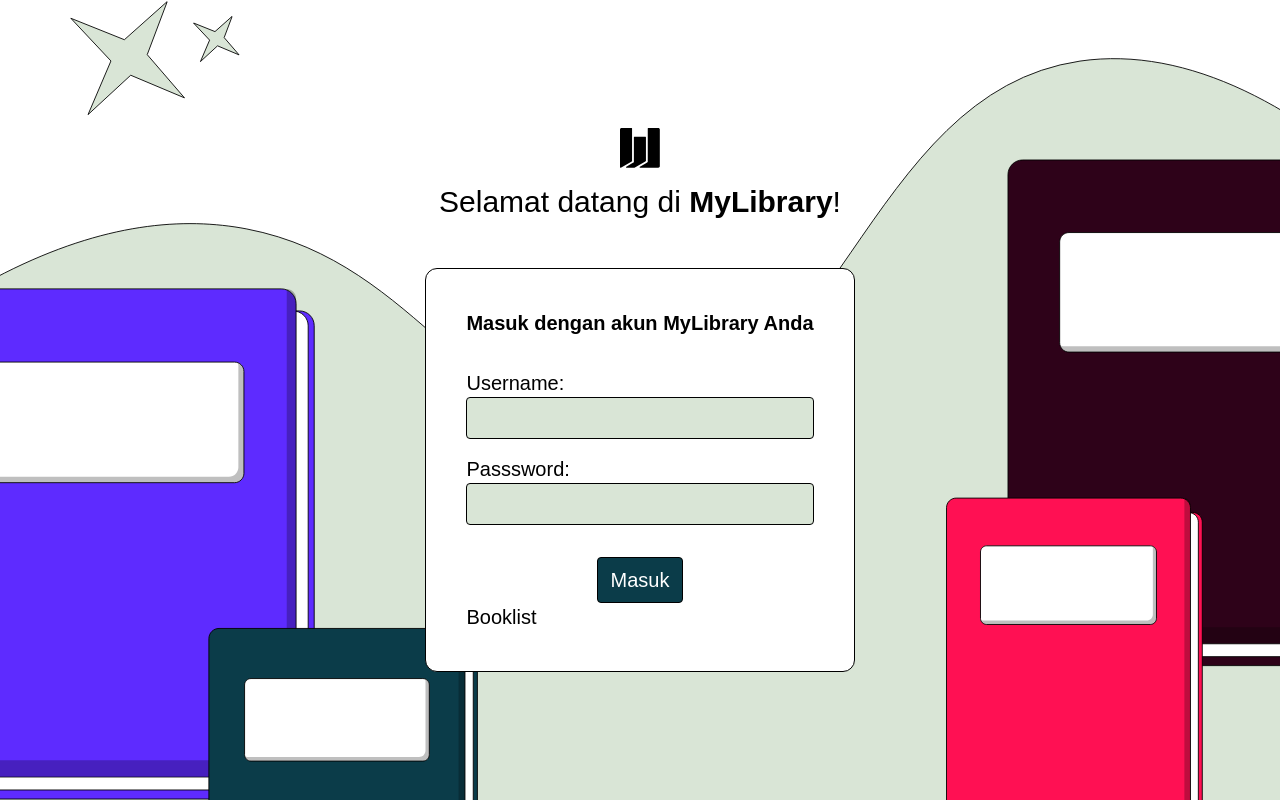
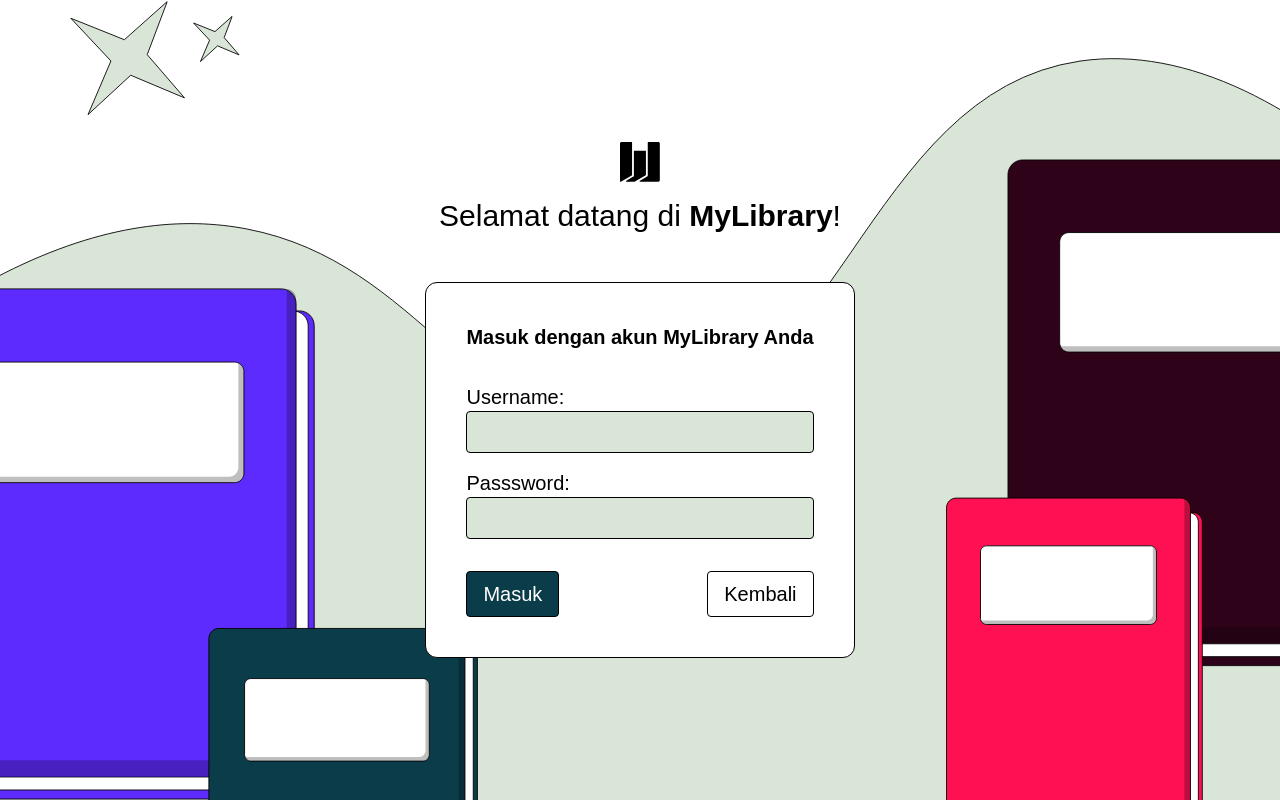
Before and after one commit to MuhamadThoriqAhnaf/PAW-Kel_9, a React (Create React App) app in the folder client/: page /login in a window 1280 px wide. Built offline with nearby package versions, Linux system fonts and the light colour scheme.

Commit message:
fix : update login

```diff
--- a/client/src/pages/Login.js
+++ b/client/src/pages/Login.js
@@ -53,18 +53,25 @@ export default function Login() {
             class="w-full p-2 rounded bg-[#D9E5D6] border border-black mb-6 sm:mb-8"
           ></input>
           <br></br>
-          <a class="flex items-center justify-center">
+          <div class="flex items-center justify-between">
+            <a>
               <button
                 href="/adminpage"
                 type="submit"
-              class="bg-[#0B3C49] border border-black w-1/4 text-white font-medium py-2 rounded hover:bg-black transition-colors"
+                class="bg-[#0B3C49] border border-black text-white font-medium px-4 py-2 rounded hover:bg-black transition-colors"
               >
                 Masuk
               </button>
             </a>
-          <a href="/list" className="">
-            Booklist
+            <a href="/">
+              <button
+                type="button"
+                class="border border-black text-black font-medium px-4 py-2 rounded hover:bg-pink hover:text-white transition-colors"
+              >
+                Kembali
+              </button>
             </a>
+          </div>
         </div>
       </form>
     </main>
```
Lines whose indentation alone changed are shown as unchanged.
